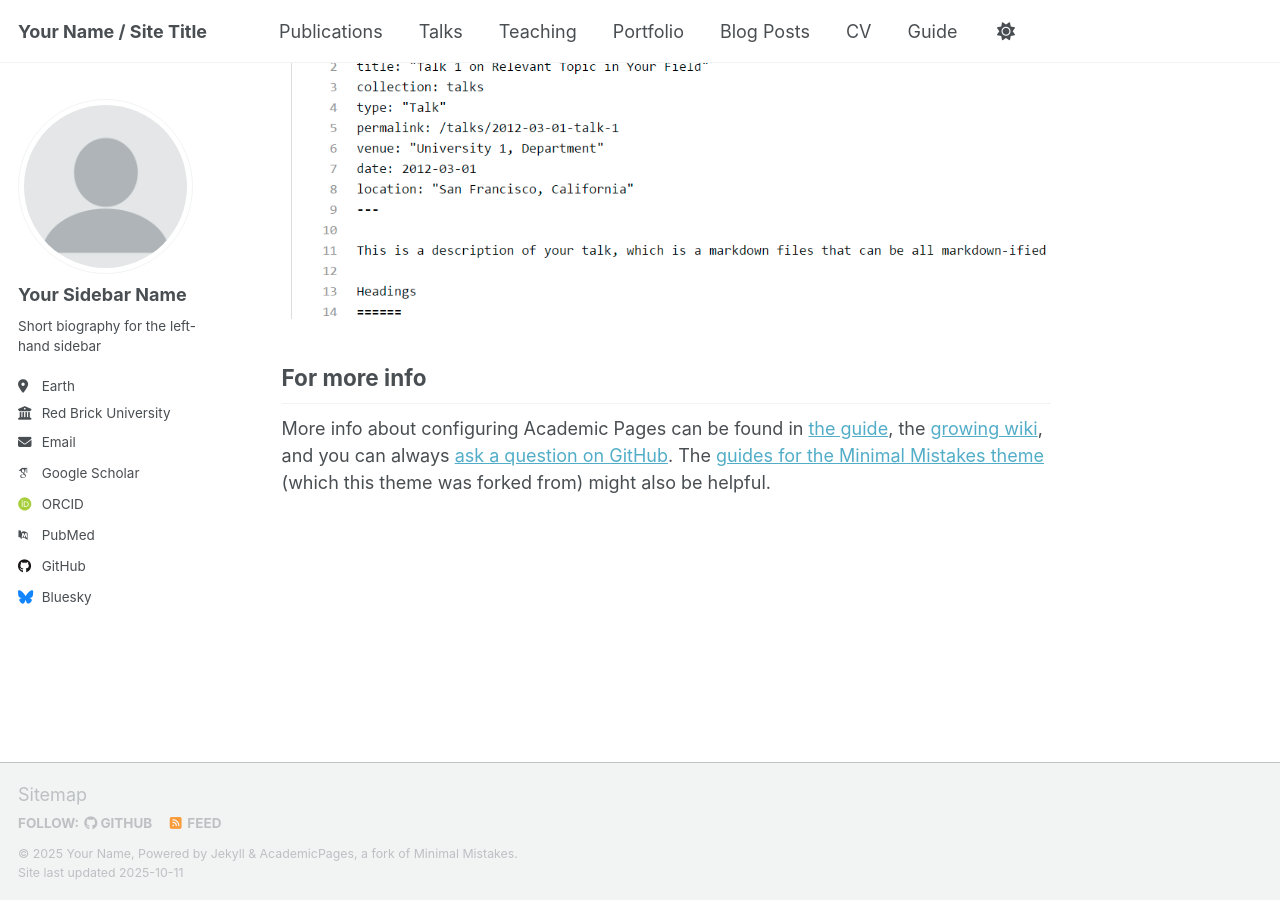
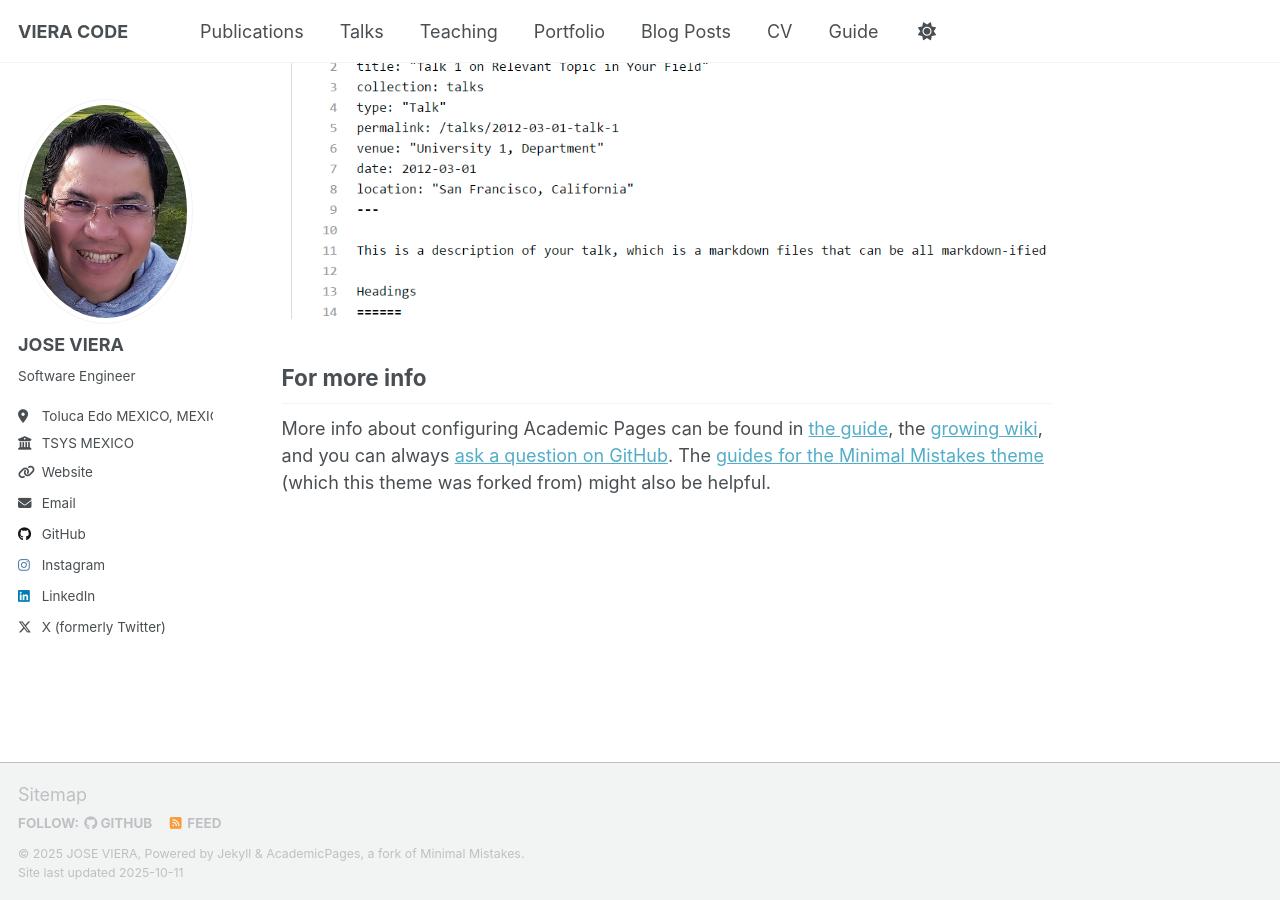
Before and after one commit to jviera/jviera.github.io, a Jekyll site: the page built from _pages/about.md, in a window 1280 px wide and 900 px high, scrolled down 2880 px. Built offline with Jekyll 4.4.1, drawn with Linux system fonts in a browser that asks for light colours; some web fonts are replaced; a script that is not in the unit is left out.

Commit message:
Initial commit

```diff
--- a/_config.yml
+++ b/_config.yml
@@ -9,14 +9,14 @@
 # Basic Site Settings
 locale                   : "en-US"
 site_theme               : "default" # Currently available options are "default", "air"
-title                    : "Your Name / Site Title"
+title                    : " VIERA CODE"
 title_separator          : "-"
-name                     : &name "Your Name"
+name                     : &name "JOSE VIERA"
 description              : &description "Your Name's academic portfolio"   # Update this with a general description of your site, this is the default if not overridden by a page
-url                      : https://academicpages.github.io # The base hostname & protocol for your site e.g. "https://[your GitHub username].github.io",
+url                      : https://jviera.github.io # The base hostname & protocol for your site e.g. "https://[your GitHub username].github.io",
                                                            # or if you already have some other page hosted on Github then use "https://[your GitHub username].github.io/[Your Repo Name]"
 baseurl                  : "" # the subpath of your site, e.g. "/blog"
-repository               : "academicpages/academicpages.github.io"
+repository               : "jviera/jviera.github.io"
 
 # Site Author - The following control what appear as part of the author content on the side bar.
 #               If a field is blank the icon and link will not appear, otherwise it will be shown.
@@ -24,23 +24,23 @@ repository               : "academicpages/academicpages.github.io"
 author:
   # Biographic information
   avatar           : "profile.png"
-  name             : "Your Sidebar Name"
+  name             : "JOSE VIERA"
   pronouns         : # example: "she/her"
-  bio              : "Short biography for the left-hand sidebar"
-  location         : "Earth"
-  employer         : "Red Brick University"
-  uri              : # URL
-  email            : "none@example.org"
+  bio              : "Software Engineer"
+  location         : "Toluca Edo MEXICO, MEXICO"
+  employer         : "TSYS MEXICO"
+  uri              : "https://tsys.com.mx/"
+  email            : "jviera@tsysmexico.com"
 
   # Academic websites
   academia         : # URL
   arxiv            : # URL - Update with the correct link to your profile
-  googlescholar    : "https://scholar.google.com/citations?user=PS_CX0AAAAAJ"
+  googlescholar    : #"https://scholar.google.com/citations?user=PS_CX0AAAAAJ"
   inspire-hep      : # URL
   impactstory      : # URL
-  orcid            : "http://orcid.org/yourorcidurl"
+  orcid            : #"http://orcid.org/yourorcidurl"
   semantic         : # URL
-  pubmed           : "https://www.ncbi.nlm.nih.gov/pubmed/?term=john+snow"
+  pubmed           : #"https://www.ncbi.nlm.nih.gov/pubmed/?term=john+snow"
   researchgate     : # URL
   scopus           : # URL
 
@@ -48,22 +48,22 @@ author:
   bitbucket        : # Username - Update with your username on the site
   codepen          : # Username
   dribbble         : # Username
-  github           : "academicpages"
+  github           : "jviera"
   kaggle           : # Username
   stackoverflow    : # User number or user number and name (i.e., use "1" or "1/jeff-atwood")
 
   # Social media
   artstation       : # Username
-  bluesky          : "bsky.app" # Replace this with you Bluesky username
+  bluesky          : #"bsky.app" # Replace this with you Bluesky username
   facebook         : # Username
   flickr           : # Username
   foursquare       : # Username
   goodreads        : # Username
   google_plus      : # Username
   keybase          : # Username
-  instagram        : # Username
+  instagram        : jvieradev
   lastfm           : # Username
-  linkedin         : # Username
+  linkedin         : jvieradev
   mastodon         : # URL
   medium           : # URL
   pinterest        : # Username
@@ -71,7 +71,7 @@ author:
   steam            : # Username
   telegram         : # URL
   tumblr           : # Username
-  twitter          : # Username for X / Twitter
+  twitter          : jvieradev
   vine             : # Username
   weibo            : # Username
   wikipedia        : # Username
```
Also changed, not shown: images/profile.png, 1 other file.
